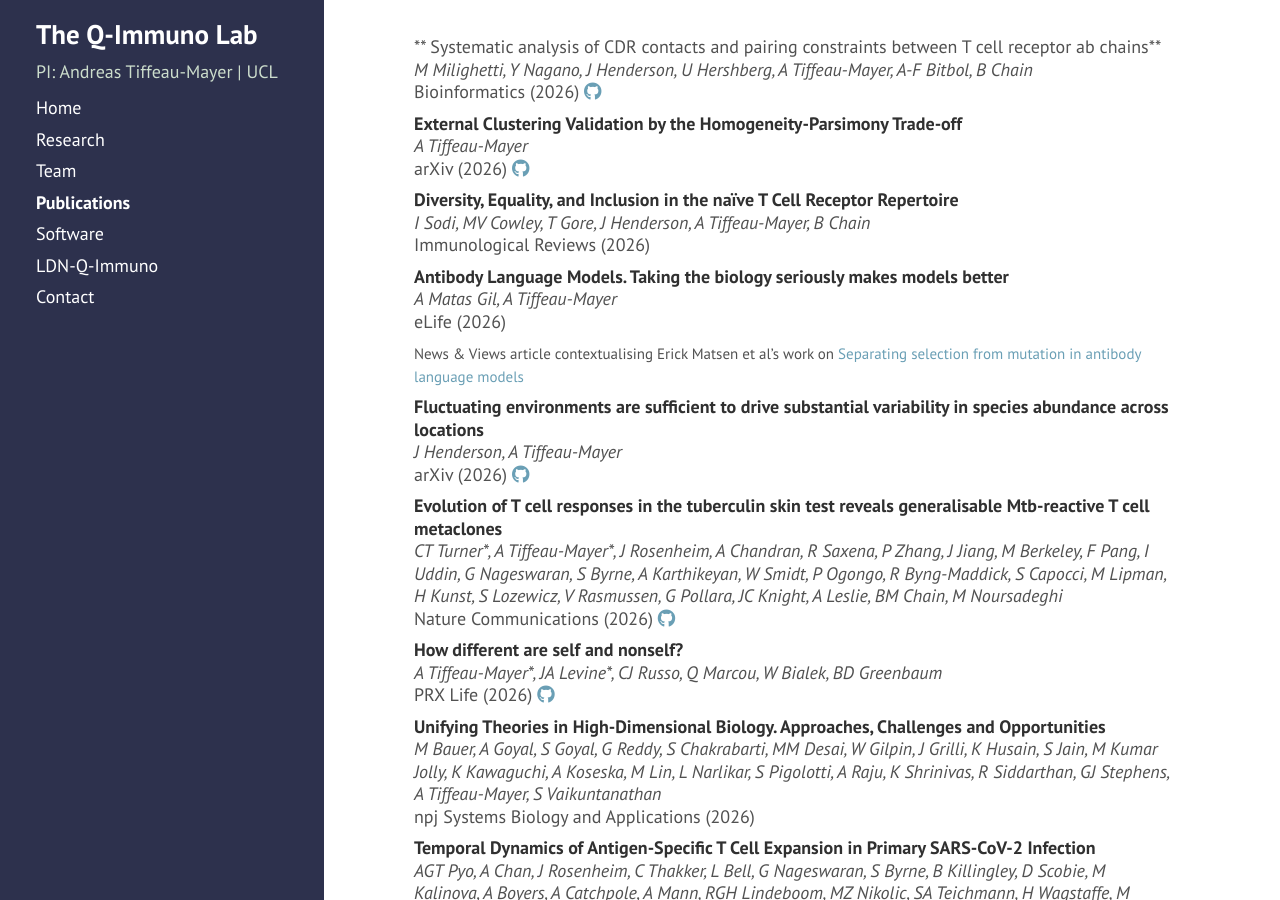
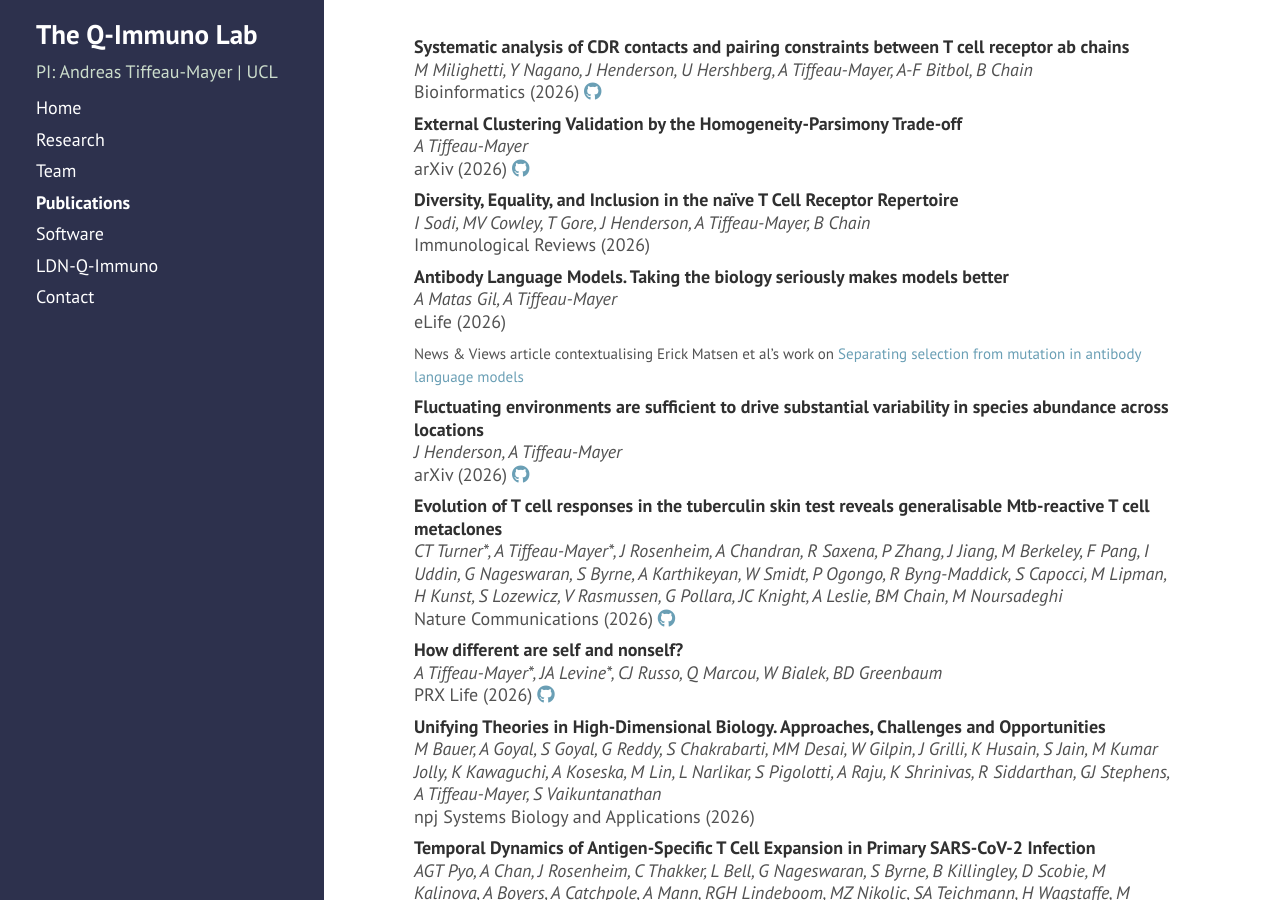
Before and after one commit to andim/andim.github.io, a Jekyll site: the page built from publications.md, in a window 1280 px wide and 900 px high. Built offline with Jekyll 4.4.1, drawn with Linux system fonts in a browser that asks for light colours; nearby versions of some CDN libraries; a style sheet for code colours, icons or effects is not loaded.

Commit message:
fix: formatting

```diff
--- a/_data/publist.yml
+++ b/_data/publist.yml
@@ -1,5 +1,5 @@
 - authors: M Milighetti, Y Nagano, J Henderson, U Hershberg, A Tiffeau-Mayer, A-F Bitbol, B Chain
-  title: " Systematic analysis of CDR contacts and pairing constraints between T cell receptor ab chains"
+  title: Systematic analysis of CDR contacts and pairing constraints between T cell receptor ab chains
   journal: Bioinformatics
   year: 2026
   links:
```
